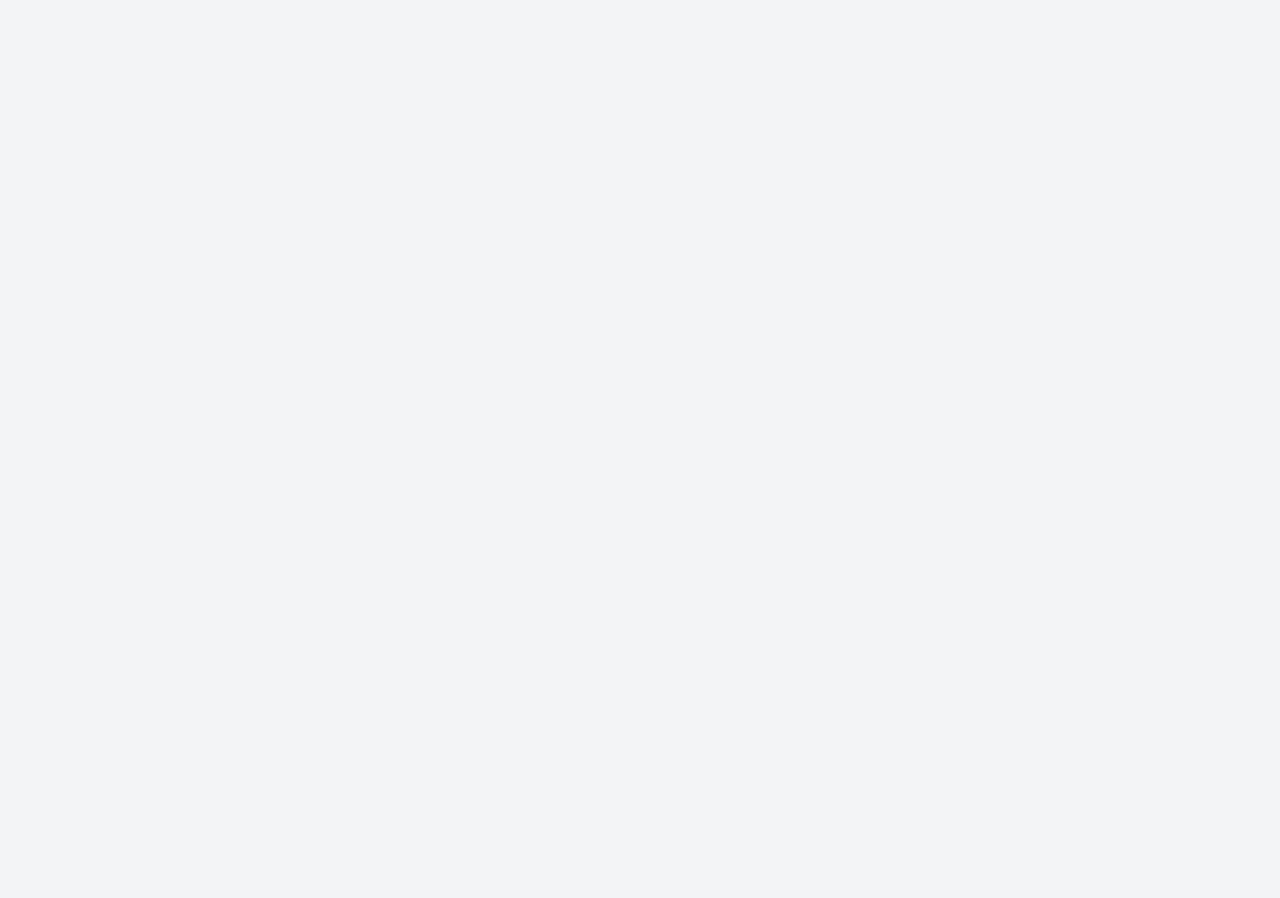
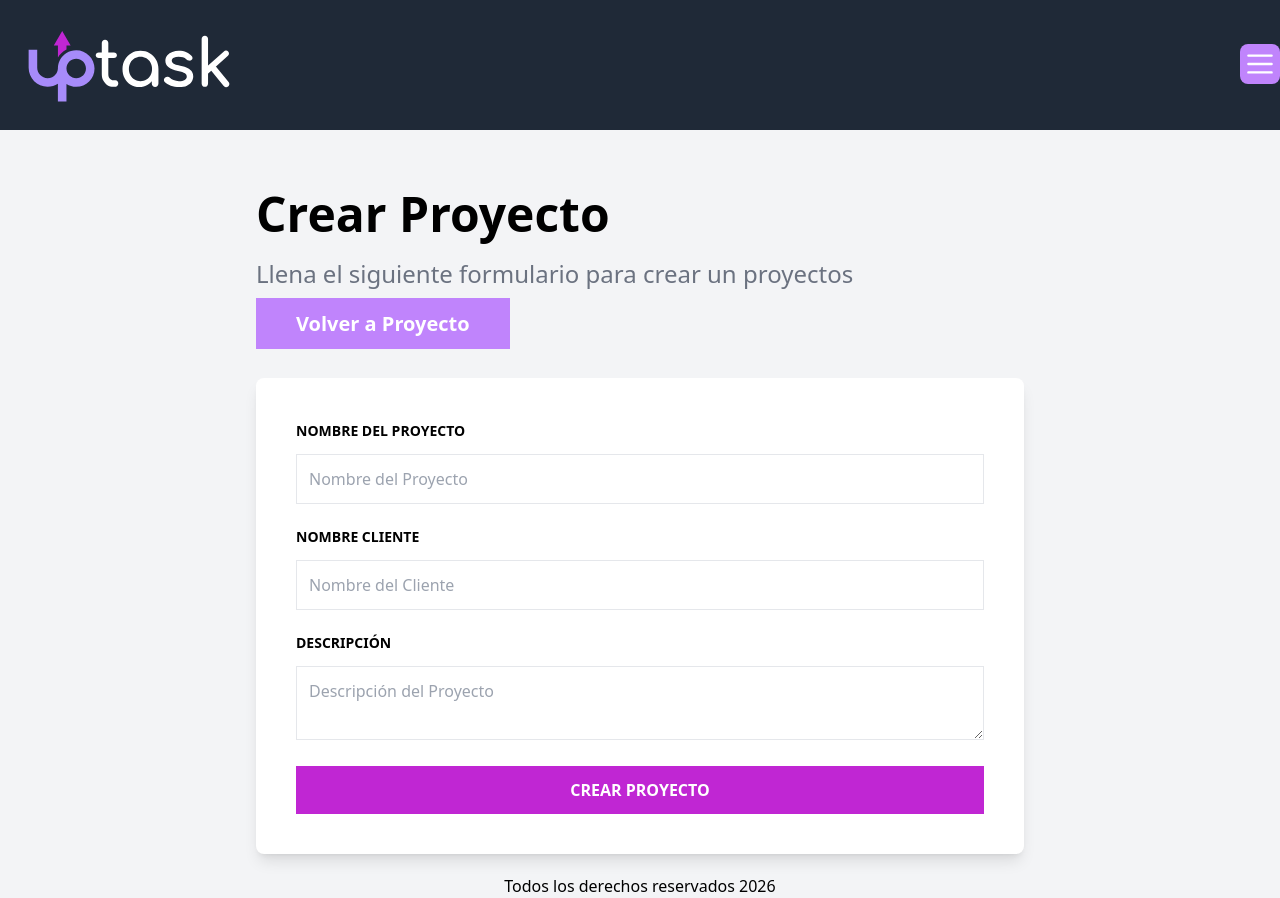
Before and after one commit to JSanchez024/Uptask_Frontend, a React (Vite) app: page /project/create in a window 1280 px wide. Before the commit this address had no page. Before the commit the page ends 800 px from the top, so only its background shows below. Built offline with nearby package versions, Linux system fonts and the light colour scheme; no server answers.

Commit message:
avance V1.1

```diff
--- /dev/null
+++ b/src/api/ProjectAPI.ts
@@ -0,0 +1,28 @@
+import api from "@/lib/axios"
+import type { ProjectFormData } from "../types"
+import { isAxiosError } from "axios"
+
+
+export async function createProject(formData: ProjectFormData) {
+    try {
+        const { data } = await api.post('/projects', formData)
+        return data
+    } catch (error) {
+        if(isAxiosError(error) && error.response){
+            throw new Error(error.response.data.error)
+
+        }
+    }
+}
+
+export async function getProject() {
+    try {
+        const { data } = await api('/projects')
+        console.log(data)
+    } catch (error) {
+        if(isAxiosError(error) && error.response){
+            throw new Error(error.response.data.error)
+
+        }
+    }
+}
--- /dev/null
+++ b/src/components/ErrorMessage.tsx
@@ -0,0 +1,9 @@
+
+
+export default function ErrorMessage({children} : {children: React.ReactNode}) {
+  return (
+    <div className="text-center my-4 bg-red-100 text-red-600 font-bold p-3 uppercase text-sm">
+        {children}
+    </div>
+  )
+}
--- /dev/null
+++ b/src/components/projects/ProjectForm.tsx
@@ -0,0 +1,70 @@
+import type { UseFormRegister, FieldErrors } from "react-hook-form";
+import ErrorMessage from "../ErrorMessage"
+import type { ProjectFormData } from "types";
+
+type ProjectFormProps = {
+    register: UseFormRegister <ProjectFormData>
+    errors:  FieldErrors<ProjectFormData>
+}
+
+export default function ProjectForm({errors, register} : ProjectFormProps) {
+    return (
+        <>
+            <div className="mb-5 space-y-3">
+                <label htmlFor="projectName" className="text-sm uppercase font-bold">
+                    Nombre del Proyecto
+                </label>
+                <input
+                    id="projectName"
+                    className="w-full p-3  border border-gray-200"
+                    type="text"
+                    placeholder="Nombre del Proyecto"
+                    {...register("projectName", {
+                        required: "El Titulo del Proyecto es obligatorio",
+                    })}
+                />
+
+                {errors.projectName && (
+                    <ErrorMessage>{errors.projectName.message}</ErrorMessage>
+                )}
+            </div>
+
+            <div className="mb-5 space-y-3">
+                <label htmlFor="clientName" className="text-sm uppercase font-bold">
+                    Nombre Cliente
+                </label>
+                <input
+                    id="clientName"
+                    className="w-full p-3  border border-gray-200"
+                    type="text"
+                    placeholder="Nombre del Cliente"
+                    {...register("clientName", {
+                        required: "El Nombre del Cliente es obligatorio",
+                    })}
+                />
+
+                {errors.clientName && (
+                    <ErrorMessage>{errors.clientName.message}</ErrorMessage>
+                )}
+            </div>
+
+            <div className="mb-5 space-y-3">
+                <label htmlFor="description" className="text-sm uppercase font-bold">
+                    Descripción
+                </label>
+                <textarea
+                    id="description"
+                    className="w-full p-3  border border-gray-200"
+                    placeholder="Descripción del Proyecto"
+                    {...register("description", {
+                        required: "Una descripción del proyecto es obligatoria"
+                    })}
+                />
+
+                {errors.description && (
+                    <ErrorMessage>{errors.description.message}</ErrorMessage>
+                )}
+            </div>
+        </>
+    )
+}
--- a/src/layouts/AppLayout.tsx
+++ b/src/layouts/AppLayout.tsx
@@ -1,4 +1,6 @@
 import { Outlet } from "react-router-dom"
+import { ToastContainer } from "react-toastify"
+import 'react-toastify/dist/ReactToastify.css'
 import Logo from "@/components/Logo"
 import NavMenu from "@/components/NavMenu"
 
@@ -27,6 +29,11 @@ export default function AppLayout() {
             </p>
         </footer>
 
+        <ToastContainer
+            pauseOnHover={false}
+            pauseOnFocusLoss={false}
+        />
+
     </>
   )
 }
--- /dev/null
+++ b/src/lib/axios.ts
@@ -0,0 +1,7 @@
+import axios from "axios"
+
+const api = axios.create({
+    baseURL: import.meta.env.VITE_API_URL
+})
+
+export default api
--- a/src/main.tsx
+++ b/src/main.tsx
@@ -1,10 +1,16 @@
 import { StrictMode } from 'react'
 import { createRoot } from 'react-dom/client'
+import { QueryClient, QueryClientProvider } from '@tanstack/react-query'
 import './index.css'
 import Router from './router'
 
+const queryClient = new QueryClient
+
 createRoot(document.getElementById('root')!).render(
   <StrictMode>
-    <Router />
+    <QueryClientProvider client={queryClient}>
+      <Router />
+
+    </QueryClientProvider>
   </StrictMode>
 )
--- a/src/router.tsx
+++ b/src/router.tsx
@@ -1,6 +1,7 @@
 import { BrowserRouter, Routes, Route } from 'react-router-dom'
 import AppLayout from '@/layouts/AppLayout'
 import DashboardView from '@/views/DashboardView'
+import CreateProjectView from './views/CreateProjectView'
 
 export default function Router(){
 
@@ -10,6 +11,7 @@ export default function Router(){
             <Routes>
                 <Route element={<AppLayout />}>
                     <Route path='/' element={<DashboardView />} index />
+                    <Route path='/project/create' element={<CreateProjectView />} index />
 
                 </Route>
             </Routes>
--- /dev/null
+++ b/src/types/index.ts
@@ -0,0 +1,12 @@
+import { z } from "zod"
+
+//Projects
+export const projectSchema = z.object({
+    _id: z.string(),
+    projectName: z.string(),
+    clientName: z.string(),
+    description: z.string(),
+})
+
+export type Project = z.infer<typeof projectSchema>
+export type ProjectFormData = Pick<Project, 'clientName' | 'projectName' | 'description' >
--- a/src/views/CreateProjectView.tsx
+++ b/src/views/CreateProjectView.tsx
@@ -0,0 +1,72 @@
+import { data, Link, useNavigate } from "react-router-dom"
+import { useForm } from "react-hook-form"
+import { useMutation } from "@tanstack/react-query"
+import { toast } from "react-toastify"
+import ProjectForm from "@/components/projects/ProjectForm"
+import type { ProjectFormData } from "@/types/index"
+import { createProject } from "@/api/ProjectAPI"
+
+export default function CreateProjectView() {
+
+  const navigate = useNavigate()
+    const initialValues : ProjectFormData = {
+        projectName: "",
+        clientName: "",
+        description: ""
+    }
+    const {register, handleSubmit, formState: {errors}} = useForm({defaultValues: initialValues})
+
+    const {mutate} = useMutation({
+        mutationFn: createProject,
+        onError: (error) => {
+          toast.error(error.message)
+
+        },
+        onSuccess: (data) => {
+          toast.success(data)
+          navigate('/')
+        }
+    })
+
+    const handleForm = (formData : ProjectFormData) => mutate(formData)
+
+  return (
+     <>
+        <div className="max-w-3xl mx-auto">
+            <h1 className="text-5xl font-black">Crear Proyecto</h1>
+            <p className="text-2xl font-light text-gray-500 mt-5">Llena el siguiente formulario para crear un proyectos</p>
+
+            <nav className="my-5">
+              <Link
+                className="bg-purple-400 hover:bg-purple-500 px-10 py-3 text-white text-xl font-bold cursor-pointer transmition-colors"
+                to={'/'}
+              >Volver a Proyecto</Link>
+            </nav>
+
+            <form
+                  className="mt-10 bg-white shadow-lg p-10 rounded-lg"
+                  onSubmit={handleSubmit(handleForm)}
+                  noValidate
+            >
+
+                <ProjectForm
+                    register={register}
+                    errors={errors}
+                />
+
+
+              <input
+                  type="submit"
+                  value='Crear Proyecto'
+                  className="bg-fuchsia-600 hover:bg-fuchsia-700 w-full p-3 text-white uppercase font-bold cursor-pointer transition-colors"
+              />
+
+
+            </form>
+        </div>
+
+
+
+    </>
+  )
+}
--- a/src/views/DashboardView.tsx
+++ b/src/views/DashboardView.tsx
@@ -1,6 +1,12 @@
 import { Link } from "react-router-dom"
+import { useQuery } from "@tanstack/react-query"
 
 export default function DashboardView() {
+
+  const { } = useQuery({
+    queryKey: ['projects']
+  })
+
   return (
     <>
       <h1 className="text-5xl font-black">Mis Proyectos</h1>
--- a/tsconfig.app.json
+++ b/tsconfig.app.json
@@ -13,6 +13,9 @@
       "@/components/*" : ["components/*"],
       "@/views/*" : ["views/*"],
       "@/layouts/*" : ["layouts/*"],
+      "@/api/*" : ["api/*"],
+      "@/types/*" : ["types/*"],
+      "@/lib/*" : ["lib/*"],
     },
 
     /* Bundler mode */
```
Also changed, not shown: package.json (+6 -1 lines), 1 other file (tests, documents, lock files or other folders).
